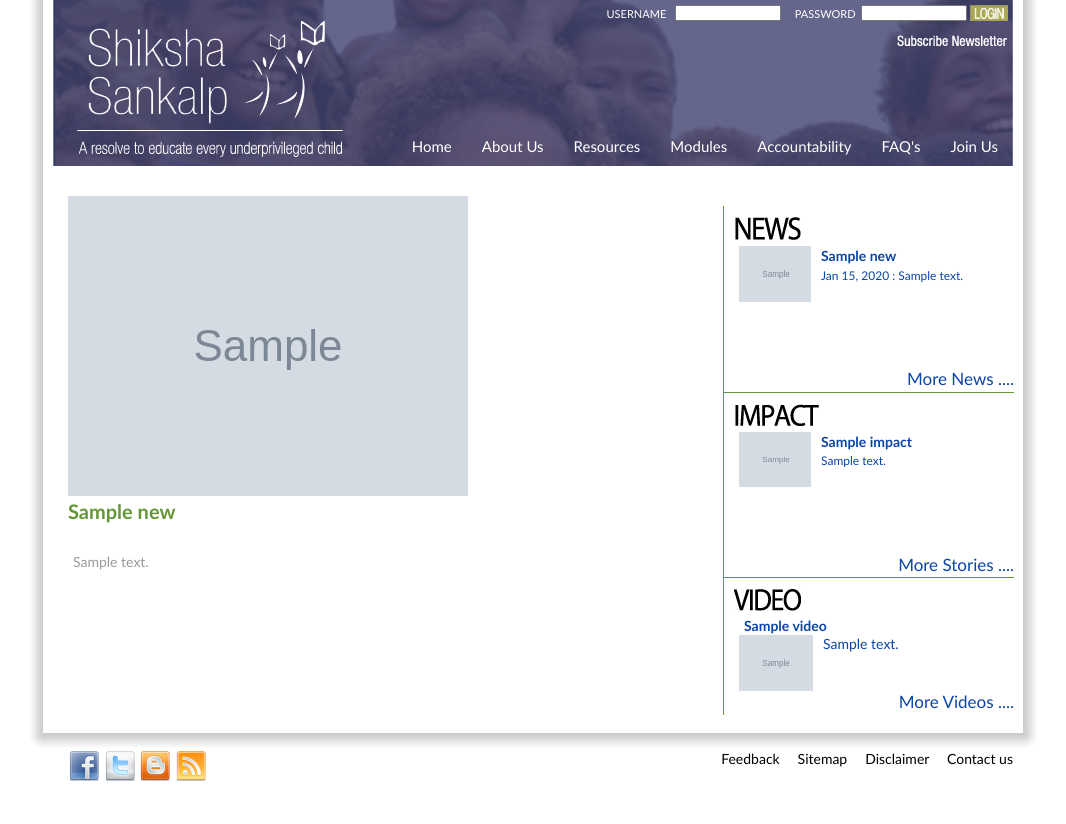
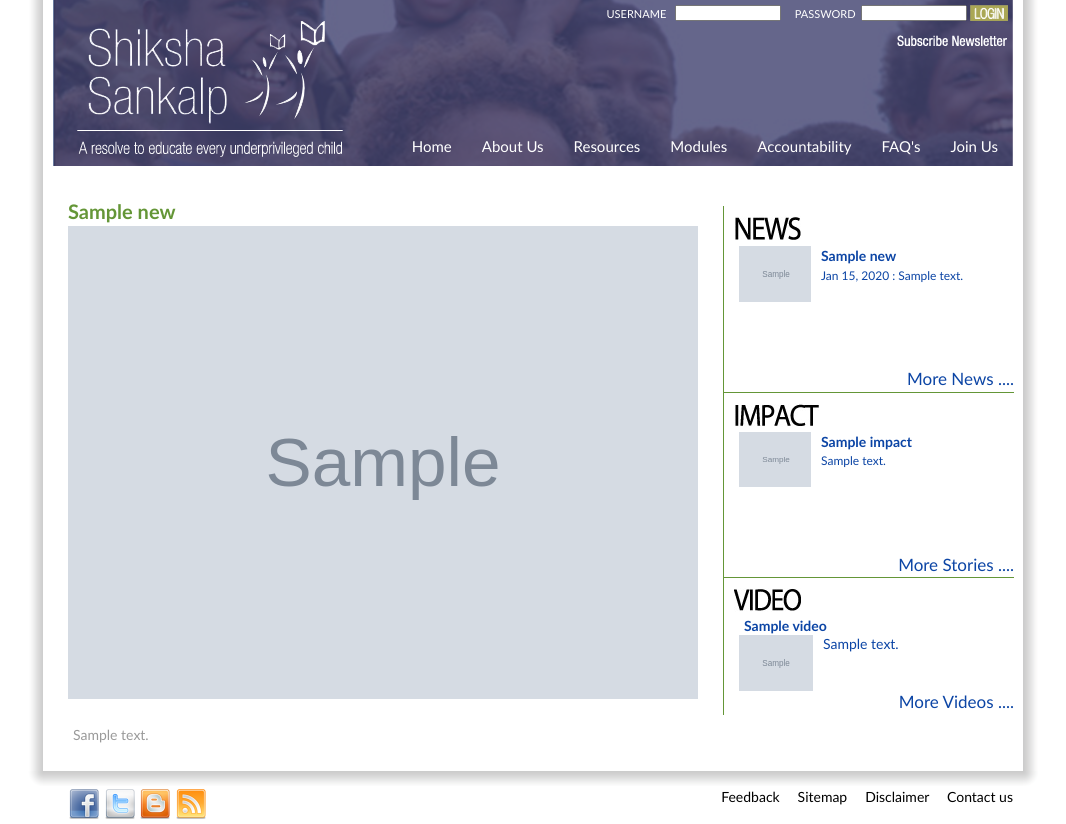
Before and after one commit to Airzign/Shiksha-Sankalp, a PHP site: page /news_expand.php?id=1 in a window 1280 px wide. Shown: the whole page, without its empty margins (107-1173 px from the left). Before the commit the page ends 781 px from the top, so only its background shows below. Run offline with PHP 8.4, Linux system fonts and the light colour scheme; tables that the repository leaves empty or names only in its code hold one stand-in row (values such as "Sample post"); grey boxes marked "Sample" are stand-in pictures.

Commit message:
Add style elments for news_expand.php

```diff
--- a/news_expand.php
+++ b/news_expand.php
@@ -13,14 +13,14 @@
 ?>
 			<div id="content">
 			  <div id="main_content">
-			   <?php if($image != '') {?>
-				 <div id="image_template">
-				   <img src="images/news/<?php echo $image; ?>" />
-				 </div>
-               <?php } ?>
 				<h2 class="innersubheading">
 				   <b><?php echo $heading; ?></b>
 				</h2>
+			   <?php if($image != '') {?>
+				 <div id="image_template">
+				   <img src="images/news/<?php echo $image; ?>" style="width:630px;"/>
+				 </div>
+               <?php } ?>
 				<br />
                 <p class="answer"><?php echo $description ; ?></p>
 			  </div>
```
